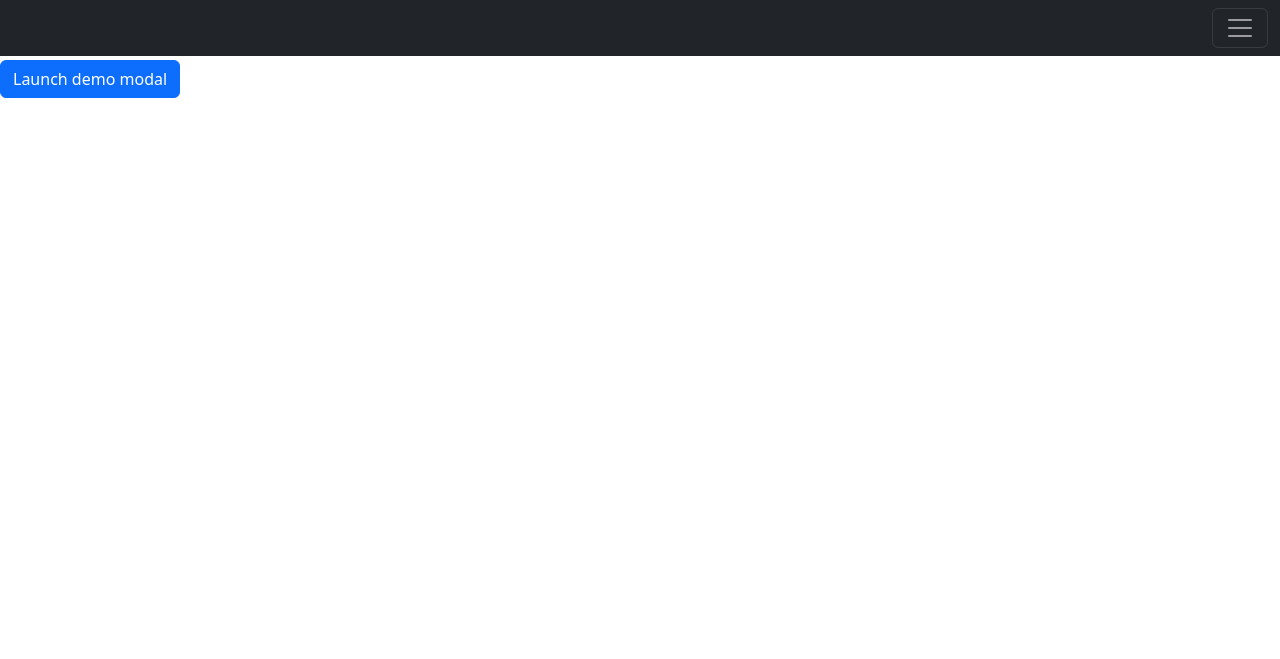
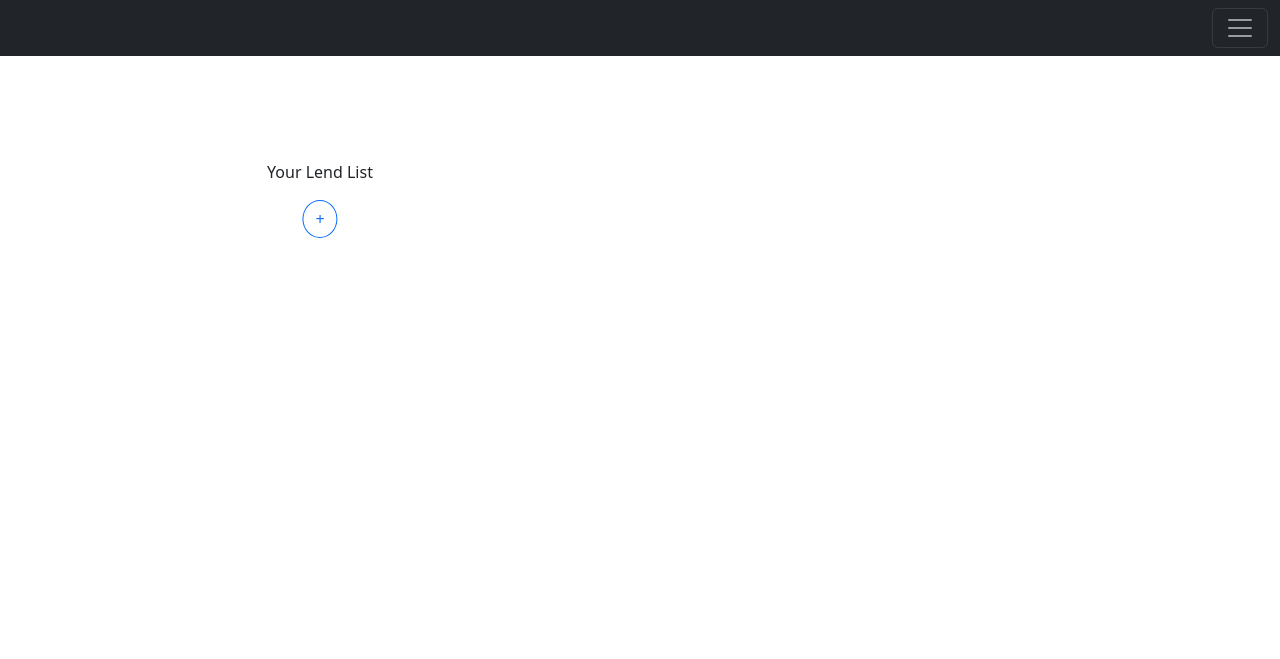
Before and after one commit to omraakhtarit2020/ExpenseApp, a Java web app: page /exchange.jsp in a window 1280 px wide. Shown: the top 659 px of the page. Run offline with Tomcat 11, a stand-in JSP engine, Linux system fonts and the light colour scheme.

Commit message:
made the form for lend

```diff
--- a/src/main/webapp/exchange.jsp
+++ b/src/main/webapp/exchange.jsp
@@ -10,12 +10,13 @@
 </head>
 <body>
 <%@ include file="components/track/exchange_nav.jsp" %>
+<div class="d-flex" style="margin-top:10em;height:500px;">
+<div style="height:300px;width:50%;">
+<p class="text-center">Your Lend List </p>
+<!-- Button trigger modal -->
 
-<div style="margin-top:60px;">
-
-<!-- Button trigger modal -->
-<button type="button" class="btn btn-primary" data-bs-toggle="modal" data-bs-target="#exampleModal">
-  Launch demo modal
+<button type="button" class="btn btn-outline-primary" data-bs-toggle="modal" data-bs-target="#exampleModal" style="border-radius:50%;margin-left:50%;transform:translateX(-50%);">
+  +
 </button>
 
 <!-- Modal -->
@@ -27,17 +28,64 @@
         <button type="button" class="btn-close" data-bs-dismiss="modal" aria-label="Close"></button>
       </div>
       <div class="modal-body">
-        ...
-      </div>
-      <div class="modal-footer">
-        <button type="button" class="btn btn-secondary" data-bs-dismiss="modal">Close</button>
-        <button type="button" class="btn btn-primary">Save changes</button>
+        <form>
+					  <div class="form-group row">
+					    <label for="to" class="col-sm-2 col-form-label">To</label>
+					    <div class="col-sm-10">
+					      <input type="text" class="form-control"  placeholder="Lended money to whom?" name="to">
+					    </div>
+					  </div>
+					  <br>
+					  <div class="form-group row">
+					    <label for="amount" class="col-sm-2 col-form-label">Amount</label>
+					    <div class="col-sm-10">
+					      <input type="number" class="form-control"  placeholder="Enter the amount lended" name="amt">
+					    </div>
+					  </div>
+					  <br>
+					  <div class="form-group row">
+					    <label for="date" class="col-sm-2 col-form-label">Date</label>
+					    <div class="col-sm-10">
+					      <input type="date" class="form-control"  placeholder="Enter the Date lended on" name="date">
+					    </div>
+					  </div>
+					  <br>
+					  <div class="form-group row">
+					    <label for="purpose" class="col-sm-2 col-form-label">Purpose</label>
+					    <div class="col-sm-10">
+					      <input type="text" class="form-control"  placeholder="" name="purpose">
+					    </div>
+					  </div>
+					  <br>
+					  <fieldset class="form-group">
+					    <div class="row">
+					      <legend class="col-form-label col-sm-12 pt-0">Want to remind you for follow-up?</legend>
+					      <div class="col-sm-10">
+					        <div class="form-check">
+					          <input class="form-check-input" type="radio" name="followup" id="gridRadios1" value="Yes" checked>
+					          <label class="form-check-label" for="gridRadios1">
+					            Yes
+					          </label>
+					        </div>
+					        <div class="form-check">
+					          <input class="form-check-input" type="radio" name="followup" id="gridRadios2" value="No">
+					          <label class="form-check-label" for="gridRadios2">
+					           No
+					          </label>
+					        </div>
+					      </div>
+					    </div>
+					  </fieldset>
+					  <button type="submit" class="btn btn-primary" style="margin-top:15px;margin-left:50%;transform:translateX(-50%);">Save</button>
+      </form>
       </div>
     </div>
   </div>
 </div>
 
 </div>
+</div>
+
 <!-- Button trigger modal -->
 <!-- checking -->
 
```
